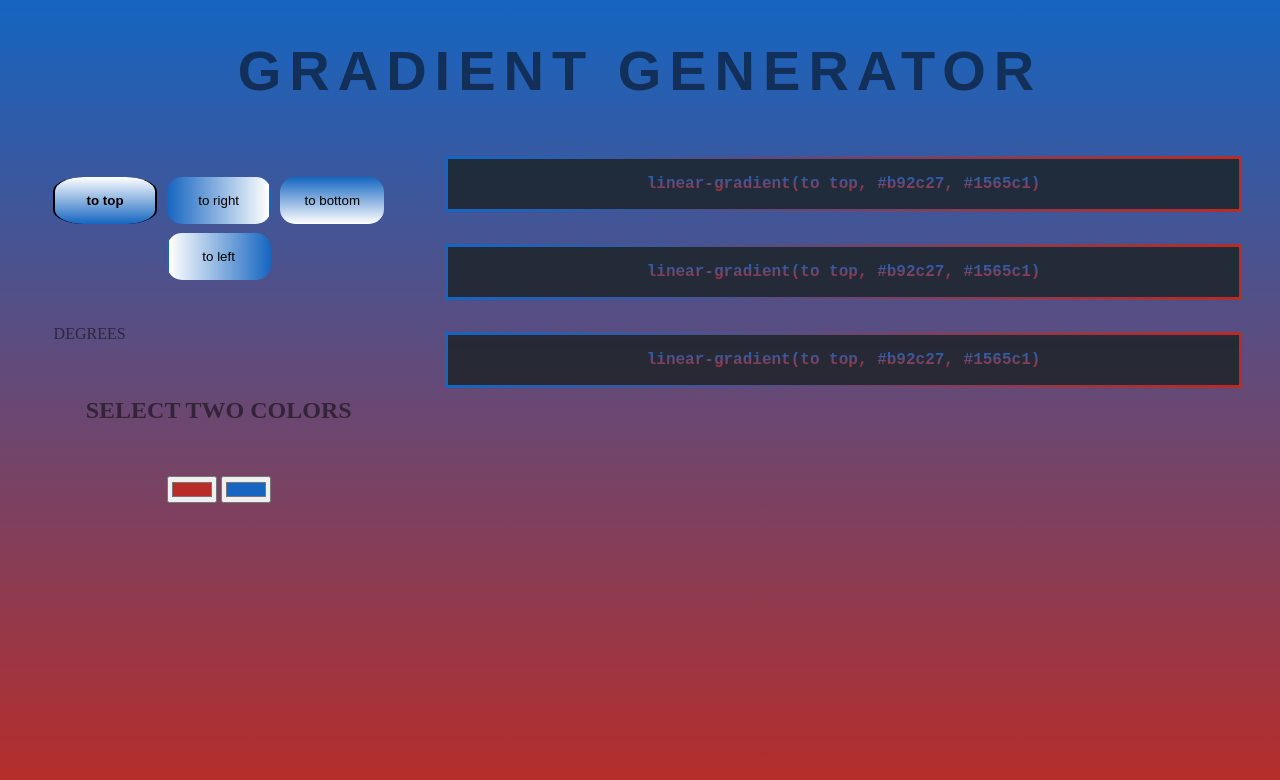
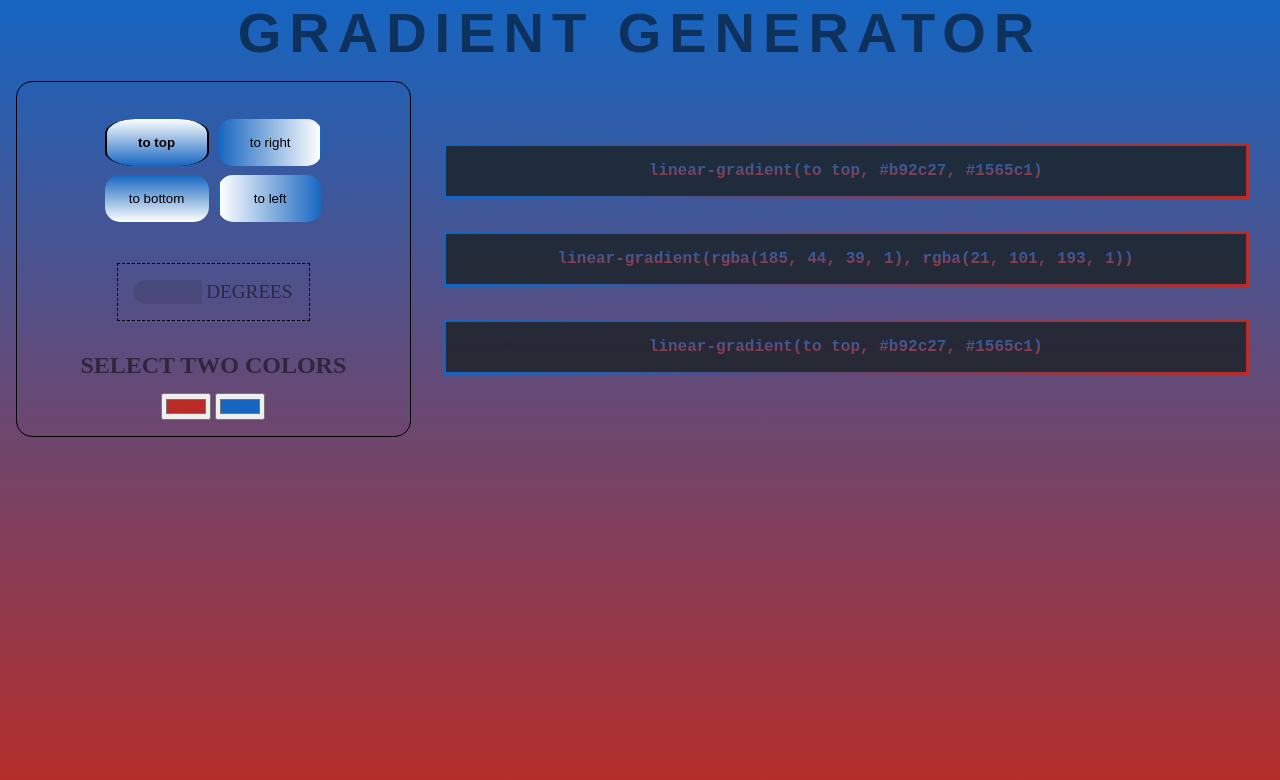
Before and after one commit to andrew-braun/linear-gradient_generator, a plain HTML site: page index.html in a window 1280 px wide. Both pictures are taken after a click on the button "to top". Drawn offline with Linux system fonts and the light colour scheme.

Commit message:
added RGBA copy-paste text option

```diff
--- a/index.html
+++ b/index.html
@@ -19,14 +19,14 @@
                 <button class="direction-button" type="button" id="button-left">to left</button>
             </div>
 
-            <div id="degrees-container">
-                <label for="direction-degrees">Degrees</label>
+            <div id="degree-container">
                 <input id="direction-degrees" name="direction-degrees" type="number" max="360" min="-360"></input>
+                <label for="direction-degrees" id="degree-label">Degrees</label>
             </div>
 
-            <h2>Select two colors</h2>
+            <h2 id="color-select-heading">Select two colors</h2>
 
-            <div class="color-input-container">
+            <div id="color-input-container">
                 <input type="color" id="color-1" name="color-1" value="#b92c27">
                 <input type="color" id="color-2" name="color-2" value="#1565c1">
         </div>
--- a/script.js
+++ b/script.js
@@ -99,9 +99,51 @@ const changeCodeBoxBorder = (gradientValue) => {
 const changeCodeText = (gradientValue) => {
     /* Change text inside codeboxes to current gradient */
     hslaText.textContent = gradientValue;
-    rgbaText.textContent = gradientValue;
+    rgbaText.textContent = `linear-gradient(${hexToRGBA(color1.value)}, ${hexToRGBA(color2.value)})`;
     hexText.textContent = gradientValue;
 
+}
+
+
+/* Convert between color codes */
+    /* Hex colors */
+const hexColor1 = color1.value
+const hexColor2 = color2.value
+
+    /* hex to rgb */
+const hexToRGBA = (hex) => {
+    let r = 0, g = 0, b = 0, a = 0;
+
+    hex = hex.replace("#", "");
+
+    if (hex.length == 3) {
+        r = "0x" + hex[0] + hex[0];
+        g = "0x" + hex[1] + hex[1];
+        b = "0x" + hex[2] + hex[2];
+        a = "0x" + "ff";
+    }
+    else if (hex.length == 4) {
+        r = "0x" + hex[0] + hex[0];
+        g = "0x" + hex[1] + hex[1];
+        b = "0x" + hex[2] + hex[2];
+        a = "0x" + hex[3] + hex[3];
+    }
+    else if (hex.length == 6) {
+        r = "0x" + hex[0] + hex[1];
+        g = "0x" + hex[2] + hex[3];
+        b = "0x" + hex[4] + hex[5];
+        a = "0x" + "ff";
+    }
+    else if (hex.length == 8) {
+        r = "0x" + hex[0] + hex[1];
+        g = "0x" + hex[2] + hex[3];
+        b = "0x" + hex[4] + hex[5];
+        a = "0x" + hex[6] + hex[7];
+    }
+
+    a = +(a/255).toFixed(3);
+
+    return(`rgba(${+r}, ${+g}, ${+b}, ${a})`);
 }
 
 color1.addEventListener("input", gradientShift);
--- a/style.css
+++ b/style.css
@@ -4,6 +4,56 @@
     --blue: hsla(212, 80%, 42%, 1);
     --copper-hex: #b92c27;
     --blue-hex: #1565c1;
+}
+
+/* CSS Reset */
+/* http://meyerweb.com/eric/tools/css/reset/
+   v2.0 | 20110126
+   License: none (public domain)
+*/
+
+html, body, div, span, applet, object, iframe,
+h1, h2, h3, h4, h5, h6, p, blockquote, pre,
+a, abbr, acronym, address, big, cite, code,
+del, dfn, em, img, ins, kbd, q, s, samp,
+small, strike, strong, sub, sup, tt, var,
+b, u, i, center,
+dl, dt, dd, ol, ul, li,
+fieldset, form, label, legend,
+table, caption, tbody, tfoot, thead, tr, th, td,
+article, aside, canvas, details, embed,
+figure, figcaption, footer, header, hgroup,
+menu, nav, output, ruby, section, summary,
+time, mark, audio, video {
+	margin: 0;
+	padding: 0;
+	border: 0;
+	font-size: 100%;
+	font: inherit;
+	vertical-align: baseline;
+}
+/* HTML5 display-role reset for older browsers */
+article, aside, details, figcaption, figure,
+footer, header, hgroup, menu, nav, section {
+	display: block;
+}
+body {
+	line-height: 1;
+}
+ol, ul {
+	list-style: none;
+}
+blockquote, q {
+	quotes: none;
+}
+blockquote:before, blockquote:after,
+q:before, q:after {
+	content: '';
+	content: none;
+}
+table {
+	border-collapse: collapse;
+	border-spacing: 0;
 }
 
 html {
@@ -38,8 +88,8 @@ body {
     display: flex;
     flex-direction: column;
 
+    align-self: center;
     grid-column: 2;
-
 }
 
 /* General elements */
@@ -61,15 +111,16 @@ div {
 }
 
 input[type="number"] {
-    background-color: transparent;
+    background-color: hsla(0, 0%, 0%, 0.1);
     border: 0;
-    width: 70%;
-    border-radius: 3rem;
+    width: 4rem;
+    border-radius: 3rem 0 0 3rem;
 
     text-align: center;
     font-size: 1.2rem;
 
 }
+
 
 /* Codebox */
 code {
@@ -150,3 +201,37 @@ code span {
     border-radius: 30%;
     font-weight: 600;
 }
+
+
+/* Settings container */
+#gradient-settings-container {
+    border: 1px solid black;
+    border-radius: 1rem;
+    margin: 1rem;
+}
+
+#color-input-container {
+    margin: 1rem;
+    padding: 0;
+}
+
+#color-select-heading {
+    font-weight: 700;
+    font-size: 1.5rem;
+    margin: 0px;
+
+}
+
+/* Degree selector */
+
+#degree-container {
+    align-self: center;
+    padding: 1rem;
+    border: 1px dashed black;
+
+}
+
+
+#degree-label {
+    font-size: 1.2rem
+}
```
